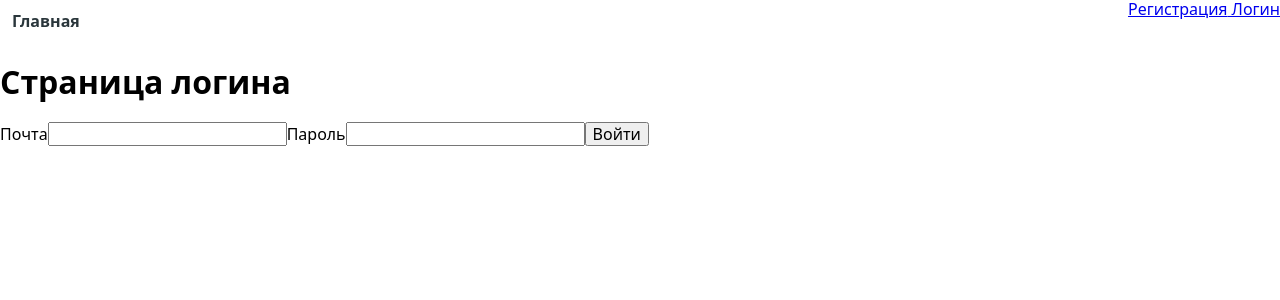
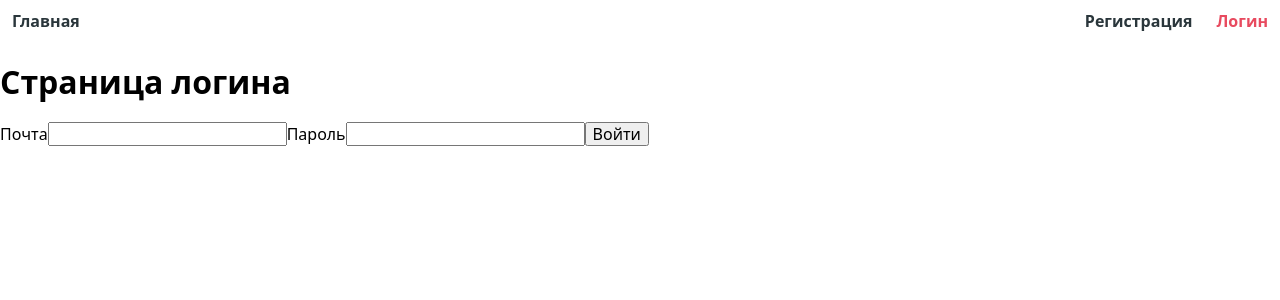
Before and after one commit to AlekseySteblivets/goit-react-hw-09-phonebook, a React (Create React App) app: page /login in a window 1280 px wide. Shown: the top 300 px of the page. Built offline with nearby package versions, Linux system fonts and the light colour scheme.

Commit message:
добавляет хуки на Contacts

```diff
--- a/src/components/Filter/Filter.js
+++ b/src/components/Filter/Filter.js
@@ -1,12 +1,14 @@
 import React from 'react';
-import { connect } from 'react-redux';
+import { useSelector, useDispatch } from 'react-redux';
 // import styles from './Filter.module.css';
-import PropTypes from 'prop-types';
+// import PropTypes from 'prop-types';
 import { getFilter, changeFilter } from '../../redux/phonebooks';
-// import * as phonebooksActions from '../../redux/phonebooks/phonebooks-actions';
-// import * as phonebookSelectors from '../../redux/phonebooks/phonebooks-selectors';
 
-const Filter = ({ value, оnChange }) => (
+export default function Filter() {
+    const dispatch = useDispatch();
+    const value = useSelector(getFilter);
+    const оnChange = e => dispatch(changeFilter(e.currentTarget.value));
+    return (
         <label>
             FInd contacts by name
             <input
@@ -15,19 +17,9 @@ const Filter = ({ value, оnChange }) => (
                 onChange={оnChange}
             />
         </label>
-);
+    )
+};
 
-Filter.propTypes = {
-    value: PropTypes.string.isRequired,
-}
-
-const mapStateToProps = (state) => ({
-    value: getFilter(state),
-
-});
-
-const mapDispatchToProps = dispatch => ({
-    оnChange: e => dispatch(changeFilter(e.currentTarget.value)),
-});
-
-export default connect(mapStateToProps, mapDispatchToProps)(Filter);
+// Filter.propTypes = {
+//     value: PropTypes.string.isRequired,
+// }
--- a/src/components/UserMenu/AuthNav.js
+++ b/src/components/UserMenu/AuthNav.js
@@ -1,10 +1,23 @@
 import React from 'react'
 import { NavLink } from 'react-router-dom'
 
+const styles = {
+    link: {
+        display: 'inline-block',
+        textDecoration: 'none',
+        padding: 12,
+        fontWeight: 700,
+        color: '#2A363B',
+    },
+    activeLink: {
+        color: '#E84A5F',
+    },
+};
+
 const AuthNav = () => (
     <div>
-        <NavLink to="/register" exact> Регистрация</NavLink>
-        <NavLink to="/login"> Логин</NavLink>
+        <NavLink to="/register" exact style={styles.link} activeStyle={styles.activeLink} > Регистрация</NavLink>
+        <NavLink to="/login" style={styles.link} activeStyle={styles.activeLink}> Логин</NavLink>
     </div>
 )
 
--- a/src/views/Contacts.js
+++ b/src/views/Contacts.js
@@ -1,19 +1,16 @@
-import React, { Component } from "react";
-import { connect } from "react-redux";
+import React, { useEffect } from "react";
+import { useSelector, useDispatch } from "react-redux";
 import { getIsloadingContacts, fetchContact } from '../redux/phonebooks';
 import ContactForm from '../components/ContactForm';
 import Filter from '../components/Filter';
 import ContactList from '../components/ContactList';
 
-class Contacts extends Component {
-    state = {
-    };
 
-    componentDidMount() {
-        this.props.fetchContact();
-    }
+export default function Contacts() {
+    const dispatch = useDispatch();
+    const isloadingContacts = useSelector(getIsloadingContacts);
+    useEffect(() => { dispatch(fetchContact()) }, [dispatch]);
 
-    render() {
     return (
         <div>
             <h1>Phonebook</h1>
@@ -21,21 +18,9 @@ class Contacts extends Component {
 
             <h2>Contacts</h2>
             <Filter />
-                {this.props.isloadingContacts && <h1>loading...</h1>}
+            {isloadingContacts && <h1>loading...</h1>}
             <ContactList />
 
         </div>
     )
 }
-
-
-}
-const mapStateToProps = state => ({
-    isloadingContacts: getIsloadingContacts(state),
-})
-
-const mapDispatchToProps = dispatch => ({
-    fetchContact: () => dispatch(fetchContact())
-})
-
-export default connect(mapStateToProps, mapDispatchToProps)(Contacts);
```
Lines whose indentation alone changed are shown as unchanged.
